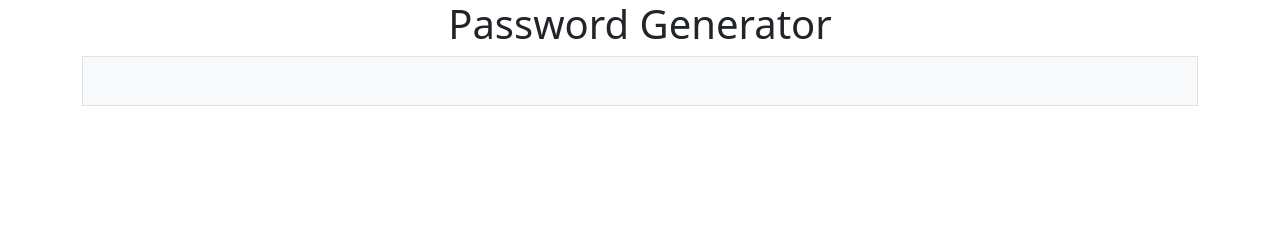
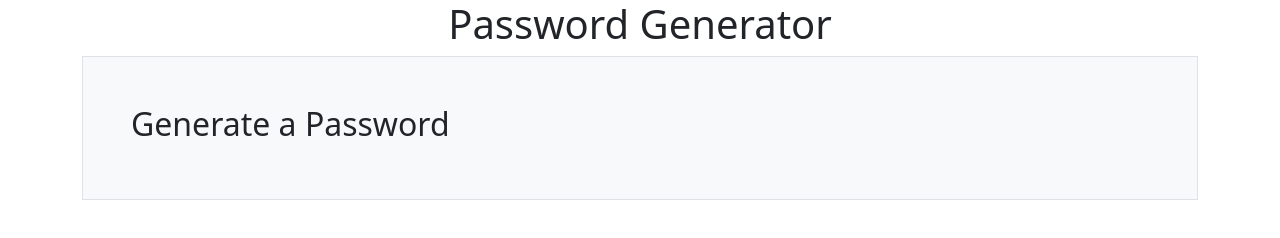
Before and after one commit to Maryum97/03-JavaScript_Password_Generator, a plain HTML site: page index.html in a window 1280 px wide. Drawn offline with nearby package versions, Linux system fonts and the light colour scheme.

Commit message:
updated textbox

```diff
--- a/index.html
+++ b/index.html
@@ -14,13 +14,18 @@
     <!-- Container -->
     <div class = "container-sm">
 
+        <!-- Page Heading -->
        <header><h1 class="d-flex justify-content-center">Password Generator</h1></header>
 
-       <!-- Gutter -->
-       <div id="textbox" class="p-4 border bg-light">
+       <!-- Gutter (Textbox) -->
+       <div id="textbox" class="p-5 border bg-light">
 
+            <!-- Textbox Heading -->
+            <h2 class="d-flex justify-content-left">Generate a Password</h2>
 
+            <!--  -->
 
+            <!--  -->
 
        </div>
 
```
